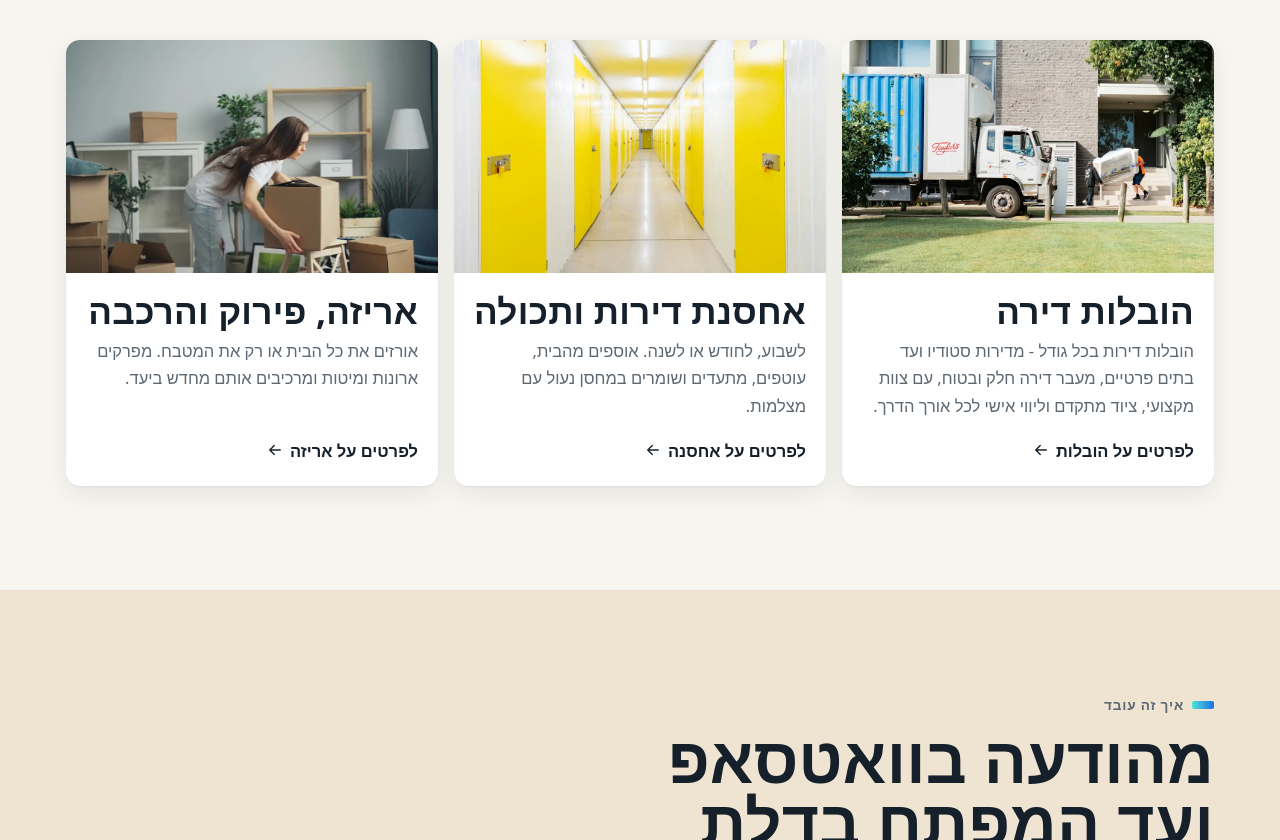
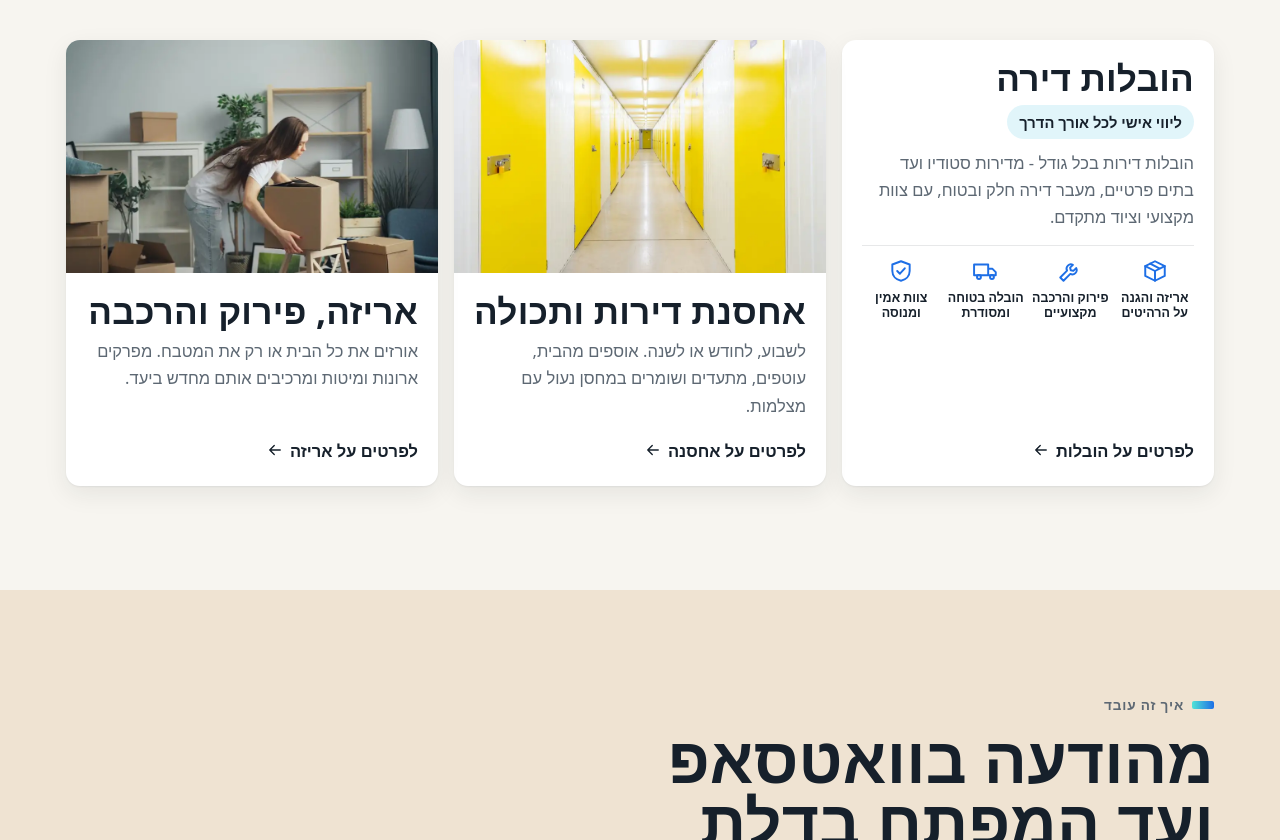
Before and after one commit to liorlevc/adirmoving, a plain HTML site: page index.html in a window 1280 px wide. Shown: the part 930-1770 px from the top of the page. Drawn offline with Linux system fonts and the light colour scheme; a web font is replaced by a local one.

Commit message:
Home moving card: no photo, tagline and four feature icons
Co-Authored-By: Claude Opus 5.5 <noreply@anthropic.com>
Claude-Session: https://claude.ai/code/session_017rf9qng8zUzAajKLjvmKze

```diff
--- a/index.html
+++ b/index.html
@@ -166,6 +166,10 @@ p{margin:0}
 .svc-img img{width:100%;height:100%;object-fit:cover}
 .svc-body{padding:20px 20px 22px;display:flex;flex-direction:column;gap:10px;flex:1}
 .svc-body p{color:var(--muted)}
+.svc-tag{align-self:flex-start;font-weight:700;font-size:.92rem;padding:5px 12px;border-radius:999px;background:rgba(43,181,217,.14);color:var(--ink)}
+.svc-feats{list-style:none;margin:4px 0 0;padding:12px 0 0;border-top:1px solid rgba(22,32,43,.1);display:grid;grid-template-columns:repeat(4,1fr);gap:6px}
+.svc-feats li{display:flex;flex-direction:column;align-items:center;text-align:center;gap:6px;font-size:.78rem;line-height:1.25;color:var(--ink);font-weight:600}
+.svc-feats .ico{width:26px;height:26px;color:var(--blue,#1E6FE6)}
 .svc-link{margin-top:auto;font-weight:600;display:inline-flex;align-items:center;gap:6px;padding-top:8px}
 .svc-link .ico{width:18px;height:18px;transform:scaleX(-1)}
 
@@ -503,8 +507,7 @@ footer ul{list-style:none;padding:0;margin:0;display:grid;gap:6px}
       </div>
       <div class="svc-grid">
         <a class="svc" href="#moving">
-          <div class="svc-img"><img src="img/truck.webp" alt="משאית הובלה מול בניין מגורים" loading="lazy"></div>
-          <div class="svc-body"><h3>הובלות דירה</h3><p>הובלות דירות בכל גודל - מדירות סטודיו ועד בתים פרטיים, מעבר דירה חלק ובטוח, עם צוות מקצועי, ציוד מתקדם וליווי אישי לכל אורך הדרך.</p><span class="svc-link">לפרטים על הובלות <svg class="ico"><use href="#i-arrow"/></svg></span></div>
+          <div class="svc-body"><h3>הובלות דירה</h3><span class="svc-tag">ליווי אישי לכל אורך הדרך</span><p>הובלות דירות בכל גודל - מדירות סטודיו ועד בתים פרטיים, מעבר דירה חלק ובטוח, עם צוות מקצועי וציוד מתקדם.</p><ul class="svc-feats"><li><svg class="ico"><use href="#i-box"/></svg><span>אריזה והגנה על הרהיטים</span></li><li><svg class="ico"><use href="#i-tools"/></svg><span>פירוק והרכבה מקצועיים</span></li><li><svg class="ico"><use href="#i-truck"/></svg><span>הובלה בטוחה ומסודרת</span></li><li><svg class="ico"><use href="#i-shield"/></svg><span>צוות אמין ומנוסה</span></li></ul><span class="svc-link">לפרטים על הובלות <svg class="ico"><use href="#i-arrow"/></svg></span></div>
         </a>
         <a class="svc" href="#storage">
           <div class="svc-img"><img src="img/corridor.webp" alt="מסדרון מחסנים פרטיים עם דלתות צהובות" loading="lazy"></div>
```
